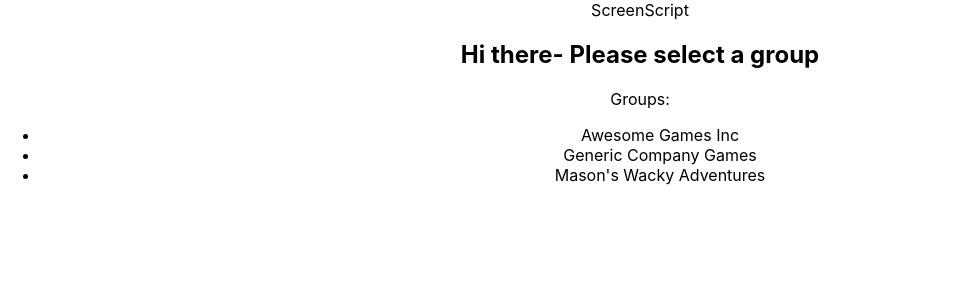
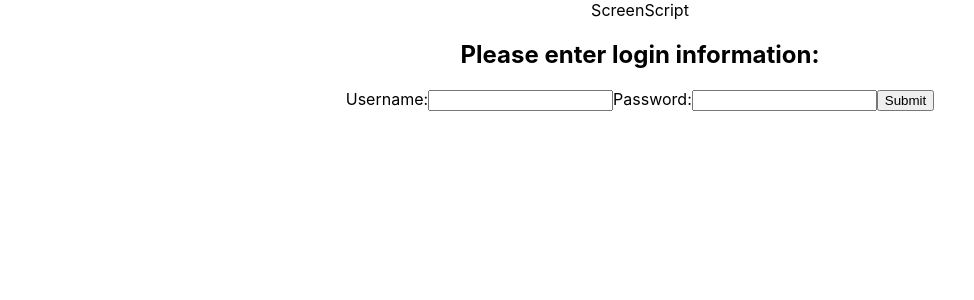
Before and after one commit to francepack/ScreenScript2, a React (Create React App) app: page / in a window 1280 px wide. Shown: the top 300 px of the page, without its empty margins (0-974 px from the left). Built offline with nearby package versions, Linux system fonts and the light colour scheme.

Commit message:
Change view to go to login first.

```diff
--- a/src/App.js
+++ b/src/App.js
@@ -33,19 +33,22 @@ export class App extends Component {
       return (
         <Home />
       )
-    } else if (this.state.currentGroupId && !this.state.isLoggedIn) {
+    } else {
       return (
         <Login
+          setError ={this.setError}
           currentGroupId={this.state.currentGroupId}
-        />
-      )
-    } else {
-      return (
-        <Groups
           selectGroup={this.selectGroup}
         />
       )
     }
+    // else {
+      // return (
+      //   <Groups
+      //     selectGroup={this.selectGroup}
+      //   />
+      // )
+    // }
   }
 
   selectGroup = (groupId) => {
--- a/src/Components/Login.js
+++ b/src/Components/Login.js
@@ -1,20 +1,21 @@
 import React, { Component } from 'react';
 import mockGameData from '../assets/mockGameData.js';
+import mockEmployeeData from '../assets/mockEmployeeData.js';
 
 export class Login extends Component {
   constructor(props) {
     super(props);
     this.state = {
-      // currentGroup: '',
-      user: '',
+      username: '',
       password: '',
     };
   }
 
   handleChange = e => {
+    console.log(this.state)
     const { name, value } = e.target;
-    if (name === 'user') {
-      this.setState({ user: value })
+    if (name === 'username') {
+      this.setState({ username: value })
     } else if (name === 'password') {
       this.setState({ password: value })
     }
@@ -22,25 +23,28 @@ export class Login extends Component {
 
   handleSubmit = e => {
     e.preventDefault()
-    const { user, password } = this.state
-    const users = mockGameData.forEach(set => {
-      if (this.props.currentGroupId === set.id) {
-        return set.users
-      }
-    })
-    const data = {
-      users: users,
-      user: user,
-      password: password
+    const { username, password } = this.state
+    const findEmployee = mockEmployeeData.find(employee => (employee.name === username));
+    if (!findEmployee) {
+      this.throwLoginError()
     }
-   this.validateUser(data)
+    console.log(findEmployee)
+
+
+   //
+   //  const data = {
+   //    users: users,
+   //    username: username,
+   //    password: password
+   //  }
+   // this.validateUser(data)
   }
 
   validateUser = (data) => {
-    console.log(this.state.user)
+    console.log(this.state.username)
 
     data.users.forEach(user => {
-      if (user.username === data.user) {
+      if (user.username === data.username) {
         if(user.password === data.password) {
           this.setLogin()
         } else {
@@ -53,7 +57,7 @@ export class Login extends Component {
   }
 
   setLogin = () => {
-    console.log(this.state.user)
+    console.log(this.state.username)
   }
 
   throwLoginError = () => {
@@ -65,12 +69,12 @@ export class Login extends Component {
       <div className="login">
         <h2>Please enter login information:</h2>
         <div className="form">
-          <form>
+          <form onSubmit={this.handleSubmit}>
             <label>
               Username:
               <input
                 type="text"
-                name="user"
+                name="username"
                 onChange={this.handleChange}
               />
             </label>
@@ -82,7 +86,7 @@ export class Login extends Component {
                 onChange={this.handleChange}
               />
             </label>
-            <input type="submit" value="Submit" onSubmit={this.handleSubmit} />
+            <input type="submit" value="Submit" />
           </form>
         </div>
       </div>
--- a/src/assets/mockEmployeeData.js
+++ b/src/assets/mockEmployeeData.js
@@ -15,3 +15,5 @@ var mockEmployeeData = [
     company: "Mason's Wacky Adventures"
   }
 ]
+
+export default mockEmployeeData;
```
